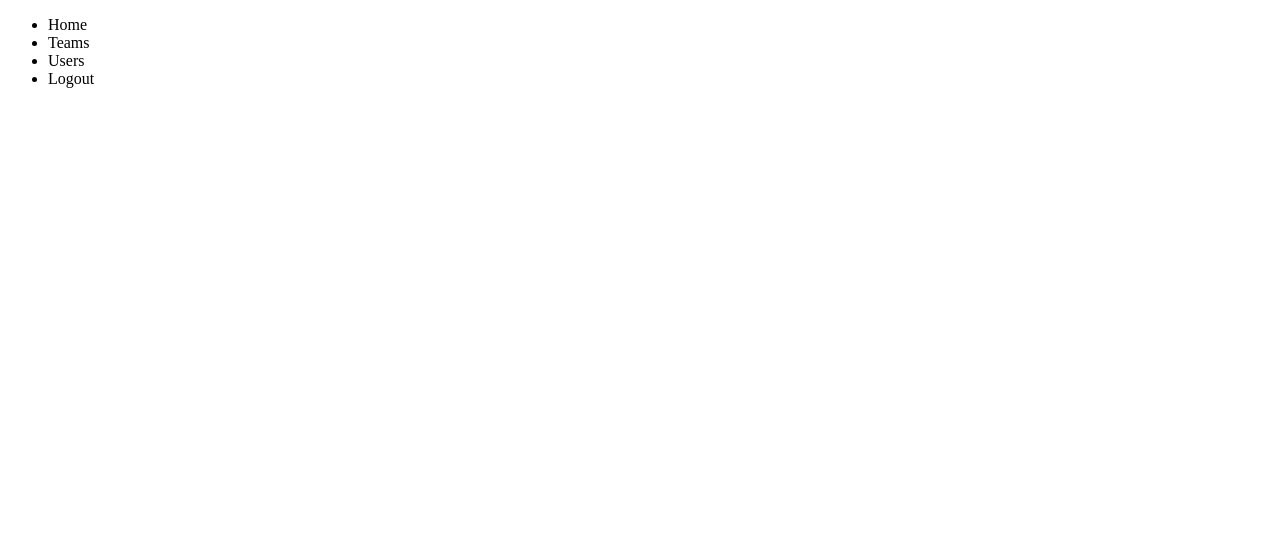
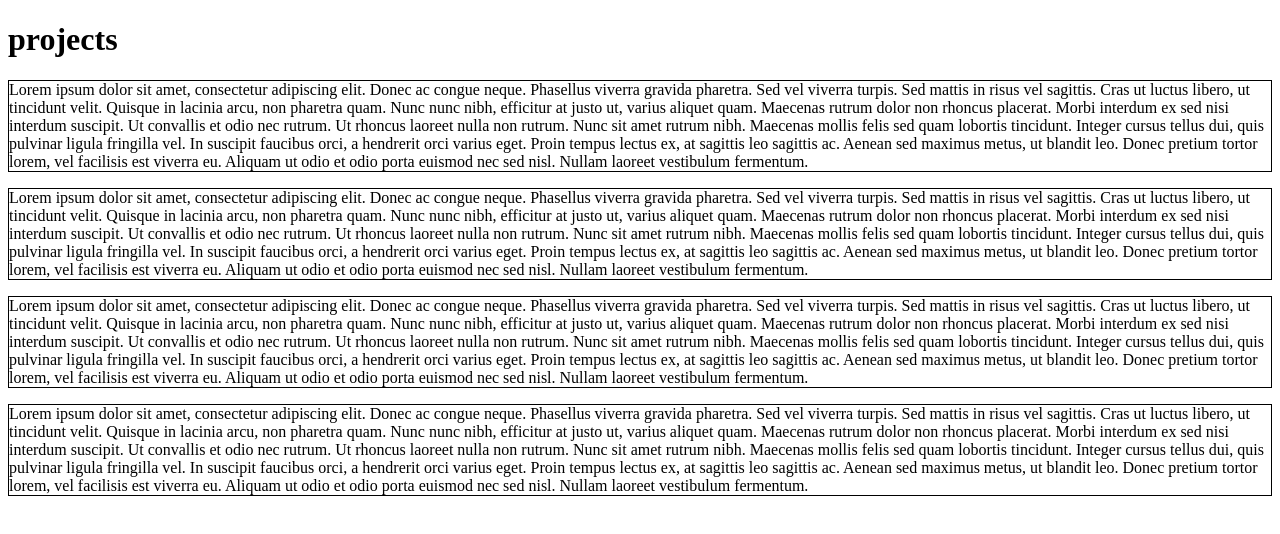
Before and after one commit to jmarron7/angular-java-pm-app, an Angular app in the folder frontend/: page /projects in a window 1280 px wide. Shown: the top 534 px of the page. Built offline with nearby package versions, Linux system fonts and the light colour scheme; no server answers.

Commit message:
basic cards and pages

```diff
--- a/frontend/src/app/components/project-card/project-card.component.css
+++ b/frontend/src/app/components/project-card/project-card.component.css
@@ -0,0 +1,3 @@
+p {
+    border: 1px solid black;
+}
--- a/frontend/src/app/components/project-card/project-card.component.html
+++ b/frontend/src/app/components/project-card/project-card.component.html
@@ -1 +1,18 @@
-<p>project-card works!</p>
+<p>    Lorem ipsum dolor sit amet, consectetur adipiscing elit.
+    Donec ac congue neque. Phasellus viverra gravida pharetra.
+    Sed vel viverra turpis. Sed mattis in risus vel sagittis.
+    Cras ut luctus libero, ut tincidunt velit.
+    Quisque in lacinia arcu, non pharetra quam.
+    Nunc nunc nibh, efficitur at justo ut, varius aliquet quam.
+    Maecenas rutrum dolor non rhoncus placerat.
+    Morbi interdum ex sed nisi interdum suscipit.
+    Ut convallis et odio nec rutrum.
+    Ut rhoncus laoreet nulla non rutrum. Nunc sit amet rutrum nibh.
+    Maecenas mollis felis sed quam lobortis tincidunt.
+    Integer cursus tellus dui, quis pulvinar ligula fringilla vel.
+    In suscipit faucibus orci, a hendrerit orci varius eget.
+    Proin tempus lectus ex, at sagittis leo sagittis ac.
+    Aenean sed maximus metus, ut blandit leo.
+    Donec pretium tortor lorem, vel facilisis est viverra eu.
+    Aliquam ut odio et odio porta euismod nec sed nisl.
+    Nullam laoreet vestibulum fermentum.</p>
--- a/frontend/src/app/components/team-card/team-card.component.html
+++ b/frontend/src/app/components/team-card/team-card.component.html
@@ -1,4 +1,4 @@
-<p>    Lorem ipsum dolor sit amet, consectetur adipiscing elit.
+<button (click)="goToProjects()">    Lorem ipsum dolor sit amet, consectetur adipiscing elit.
     Donec ac congue neque. Phasellus viverra gravida pharetra.
     Sed vel viverra turpis. Sed mattis in risus vel sagittis.
     Cras ut luctus libero, ut tincidunt velit.
@@ -15,4 +15,4 @@
     Aenean sed maximus metus, ut blandit leo.
     Donec pretium tortor lorem, vel facilisis est viverra eu.
     Aliquam ut odio et odio porta euismod nec sed nisl.
-    Nullam laoreet vestibulum fermentum.</p>
+    Nullam laoreet vestibulum fermentum.</button>
--- a/frontend/src/app/components/team-card/team-card.component.ts
+++ b/frontend/src/app/components/team-card/team-card.component.ts
@@ -1,4 +1,5 @@
-import { Component } from '@angular/core';
+import { Component, Input } from '@angular/core';
+import { Router, NavigationExtras } from '@angular/router';
 
 @Component({
   selector: 'app-team-card',
@@ -7,4 +8,16 @@ import { Component } from '@angular/core';
 })
 export class TeamCardComponent {
 
+  @Input() teamId = '';
+
+  constructor(private router: Router) {}
+
+  goToProjects() {
+    let navigationExtras: NavigationExtras = {
+      state: {
+        teamId: this.teamId
+      }
+    };
+    this.router.navigate(['/projects'], navigationExtras);
+  }
 }
--- a/frontend/src/app/pages/projects/projects.component.html
+++ b/frontend/src/app/pages/projects/projects.component.html
@@ -1,6 +1,5 @@
-<ul>
-    <li><a>Home</a></li>
-    <li><a>Teams</a></li>
-    <li><a>Users</a></li>
-    <li><a>Logout</a></li>
-</ul>
+<h1>projects</h1>
+
+<div *ngFor="let project of projects">
+    <app-project-card></app-project-card>
+</div>
--- a/frontend/src/app/pages/teams/teams.component.html
+++ b/frontend/src/app/pages/teams/teams.component.html
@@ -1,5 +1,5 @@
 <h1>teams</h1>
 
 <div *ngFor="let team of teams">
-    <app-team-card></app-team-card>
+    <app-team-card teamId="team.id"></app-team-card>
 </div>
```
Also changed, not shown: frontend/src/app/login/login.component.css (deleted, +0 -49 lines).
